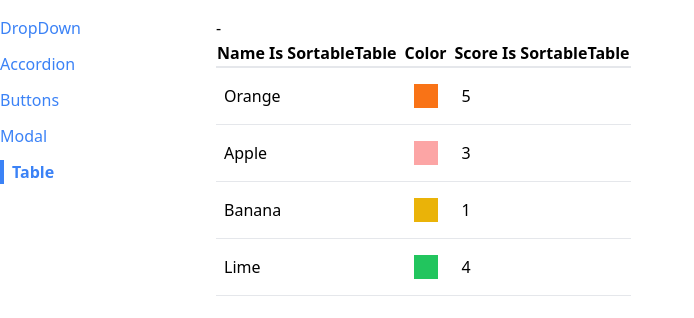
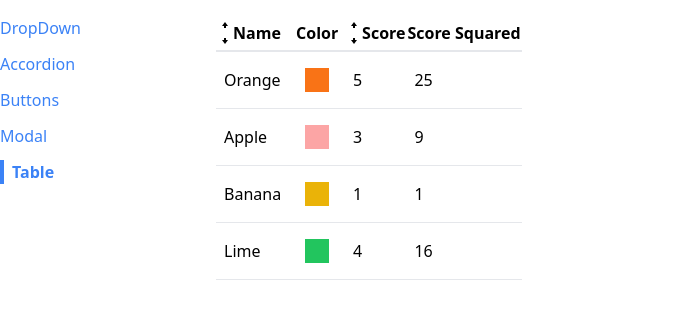
Before and after one commit to veyselguven/react-router-comps, a React (Create React App) app: page /table in a window 1280 px wide. Shown: the top 318 px of the page, without its empty margins (0-694 px from the left). Built offline with nearby package versions, Linux system fonts and the light colour scheme.

Commit message:
sorted table is done

```diff
--- a/src/components/SortableTable.js
+++ b/src/components/SortableTable.js
@@ -1,13 +1,20 @@
 /* eslint-disable no-unreachable */
 import React, { useState } from "react";
 import Table from "./Table";
+import { GoArrowSmallDown, GoArrowSmallUp } from "react-icons/go";
 
 function SortableTable(props) {
   const [sortOrder, setSortOrder] = useState(null);
   const [sortBy, setSortBy] = useState(null);
-  const { config } = props;
+  const { config, data } = props;
 
   const handleClick = (label) => {
+    if (sortBy && label !== sortBy) {
+      setSortOrder("asc");
+      setSortBy(label);
+      return;
+    }
+
     // console.log(label);
     if (sortOrder === null) {
       setSortOrder("asc");
@@ -28,19 +35,62 @@ function SortableTable(props) {
     return {
       ...column,
       header: () => (
-        <th onClick={() => handleClick(column.label)}>
-          {column.label} Is SortableTable
+        <th
+          className="cursor-pointer hover:bg-gray-100"
+          onClick={() => handleClick(column.label)}
+        >
+          <div className="flex items-center">
+            {getIcons(column.label, sortBy, sortOrder)}
+            {column.label}
+          </div>
         </th>
       ),
     };
   });
 
+  // ONly sort data if sortOrder && sortBy are not null
+  // Make a copy of the "data" prop
+  // Find the correct sortValue function and use it for sorting
+  let sortedData = data;
+  if (sortOrder && sortBy) {
+    const { sortValue } = config.find((column) => column.label === sortBy);
+    sortedData = [...data].sort((a, b) => {
+      const valueA = sortValue(a);
+      const valueB = sortValue(b);
+
+      const reverseOrder = sortOrder === "asc" ? 1 : -1;
+
+      if (typeof valueA === "string") {
+        return valueA.localeCompare(valueB) * reverseOrder;
+      } else {
+        return (valueA - valueB) * reverseOrder;
+      }
+    });
+  }
   return (
     <div>
-      {sortOrder}-{sortBy}
-      <Table {...props} config={updatedConfing} />
+      <Table {...props} data={sortedData} config={updatedConfing} />
     </div>
   );
 }
 
+function getIcons(label, sortBy, sortOrder) {
+  if (label !== sortBy) {
+    return (
+      <div>
+        <GoArrowSmallUp />
+        <GoArrowSmallDown />
+      </div>
+    );
+  }
+
+  if (sortOrder === null) {
+    return "Show Both Icons";
+  } else if (sortOrder === "asc") {
+    return <GoArrowSmallUp />;
+  } else if (sortOrder === "desc") {
+    return <GoArrowSmallDown />;
+  }
+}
+
 export default SortableTable;
--- a/src/pages/TablePage.js
+++ b/src/pages/TablePage.js
@@ -33,7 +33,7 @@ function TablePage() {
       //   </th>
       // ),
     },
-    // { label: "Score Squared", render: (fruit) => fruit.score ** 2 },
+    { label: "Score Squared", render: (fruit) => fruit.score ** 2 },
   ];
 
   const keyFn = (fruit) => {
```
